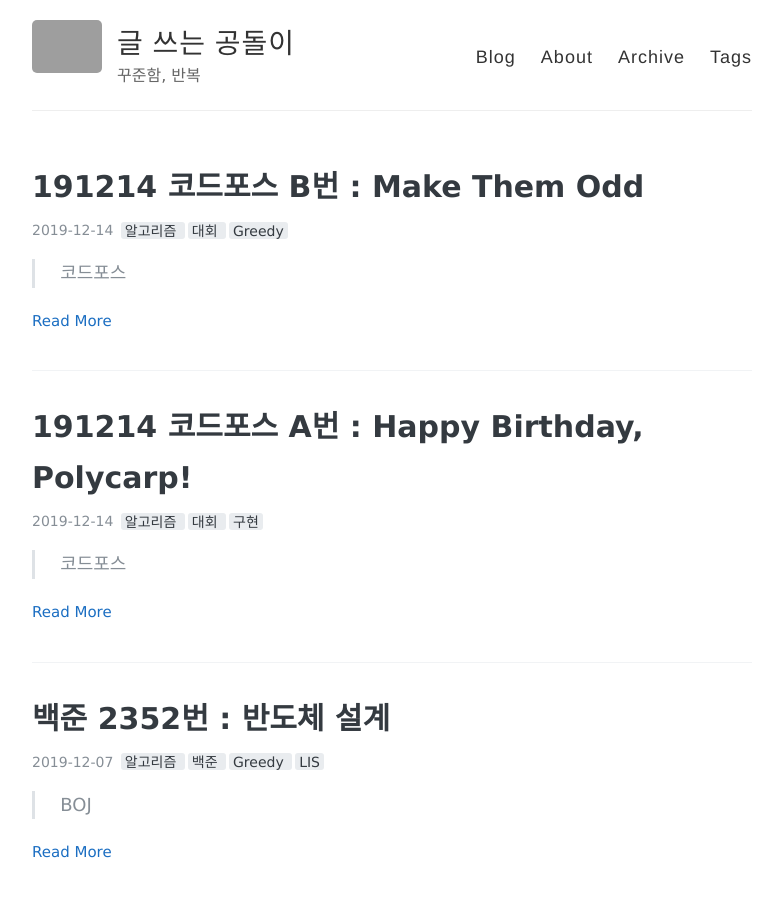
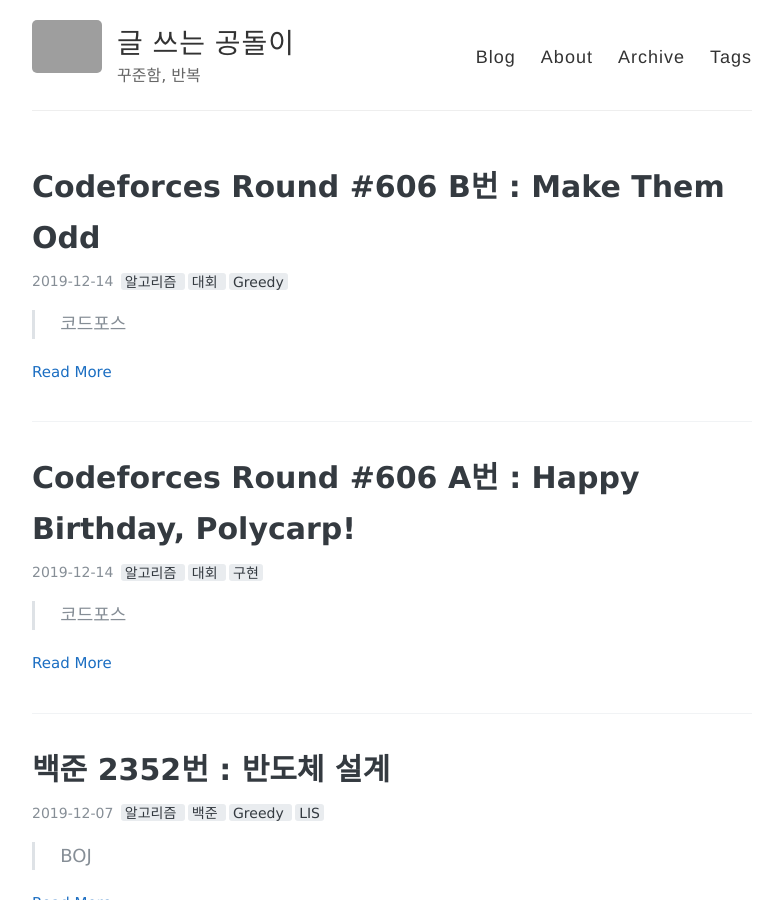
Before and after one commit to sihyungyou/sihyungyou.github.io, a Jekyll site: the page built from index.html, in a window 1280 px wide and 900 px high. Shown: the whole window, without its empty margins (248-1030 px from the left). Built offline with Jekyll 4.4.1, drawn with Linux system fonts in a browser that asks for light colours; the list of posts is cut into pages by our own code; grey boxes are pictures that could not be loaded.

Commit message:
코드포스 라운드 606

```diff
--- a/_posts/2019-12-14-codeforce-A.md
+++ b/_posts/2019-12-14-codeforce-A.md
@@ -1,6 +1,6 @@
 ---
 layout: post
-title: "191214 코드포스 A번 : Happy Birthday, Polycarp!"
+title: "Codeforces Round #606 A번 : Happy Birthday, Polycarp!"
 tags: [알고리즘, 대회, 구현]
 comments: true
 ---
--- a/_posts/2019-12-14-codeforce-B.md
+++ b/_posts/2019-12-14-codeforce-B.md
@@ -1,6 +1,6 @@
 ---
 layout: post
-title: "191214 코드포스 B번 : Make Them Odd"
+title: "Codeforces Round #606 B번 : Make Them Odd"
 tags: [알고리즘, 대회, Greedy]
 comments: true
 ---
```
